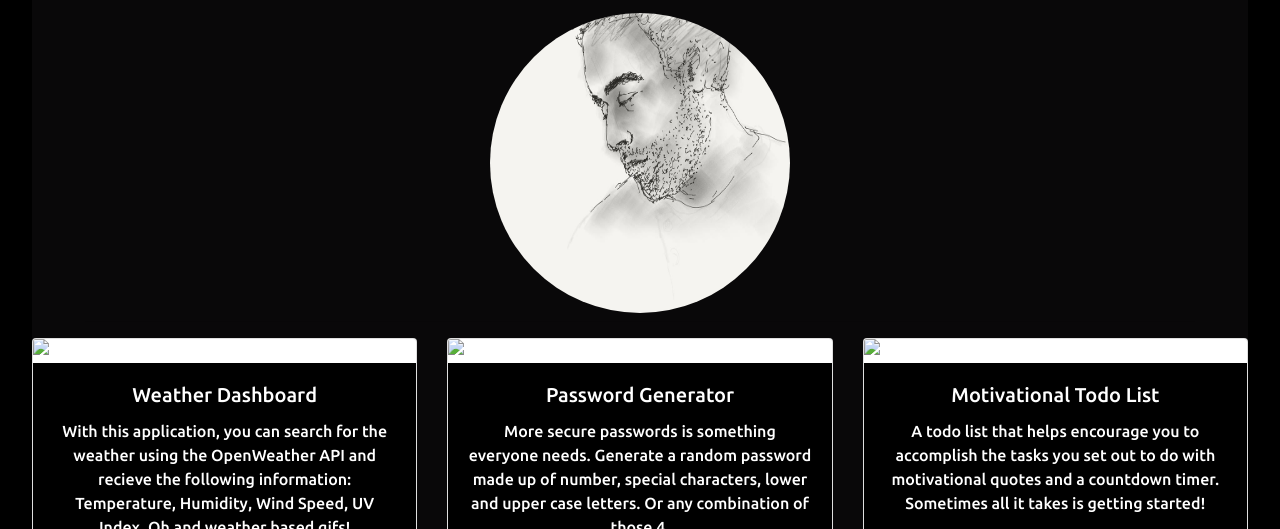
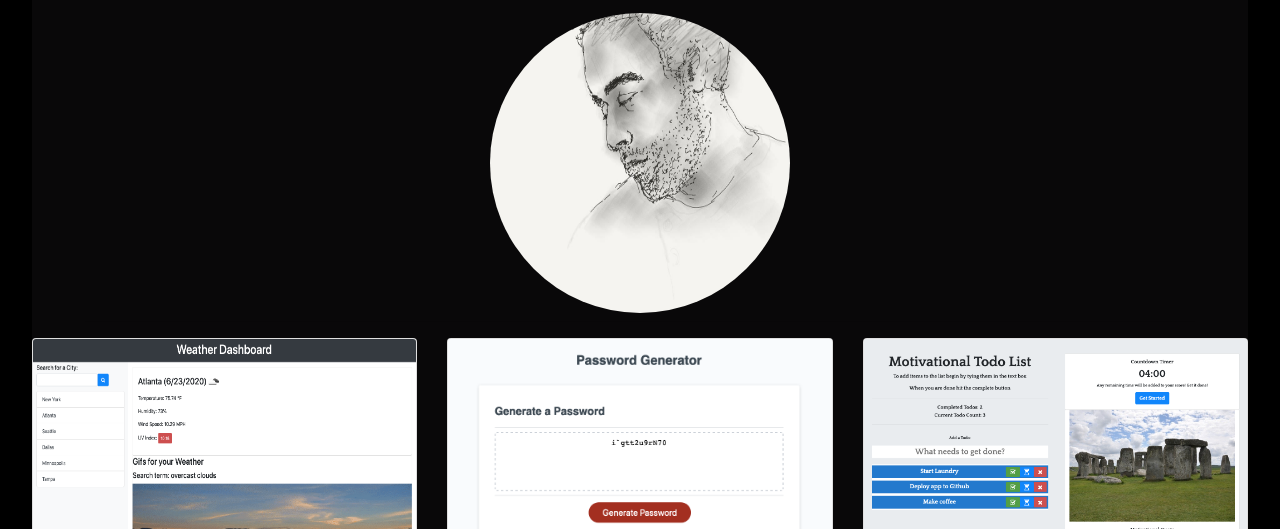
Before and after one commit to Rjbaird/Portfolio, a plain HTML site: page project.html in a window 1280 px wide. Shown: the part 271-800 px from the top of the page. Drawn offline with nearby package versions, Linux system fonts and the light colour scheme.

Commit message:
added images to project page

```diff
--- a/project.html
+++ b/project.html
@@ -24,7 +24,6 @@
 <!-- Request -->
 
 <!-- Links & References -->
-
 
 <body class="mainContainer">
     <!-- ----------------------- Header/Navbar/Instructions ----------------------- -->
@@ -55,7 +54,7 @@
         </article>
         <div class="card-deck">
             <div class="card">
-                <img src="..." class="card-img-top" alt="...">
+                <img src="Assets/weather_mage.png" width="300" height="225" class="card-img-top" alt="...">
                 <div class="card-body">
                     <h5 class="card-title">Weather Dashboard</h5>
                     <p class="card-text">With this application, you can search for the weather using the OpenWeather API
@@ -69,7 +68,7 @@
                 </div>
             </div>
             <div class="card">
-                <img src="..." class="card-img-top" alt="...">
+                <img src="Assets/password_image.png" width="300" height="225" class="card-img-top" alt="...">
                 <div class="card-body">
                     <h5 class="card-title">Password Generator</h5>
                     <p class="card-text">More secure passwords is something everyone needs. Generate a random password
@@ -84,7 +83,7 @@
                 </div>
             </div>
             <div class="card">
-                <img src="..." class="card-img-top" alt="...">
+                <img src="Assets/todo_image.png" width="300" height="225" class="card-img-top" alt="...">
                 <div class="card-body">
                     <h5 class="card-title">Motivational Todo List</h5>
                     <p class="card-text">A todo list that helps encourage you to accomplish the tasks you set out to do
```
Also changed, not shown: Assets/password_image.png (added), Assets/todo_image.png (added), Assets/weather_mage.png (added), 2 other files.
